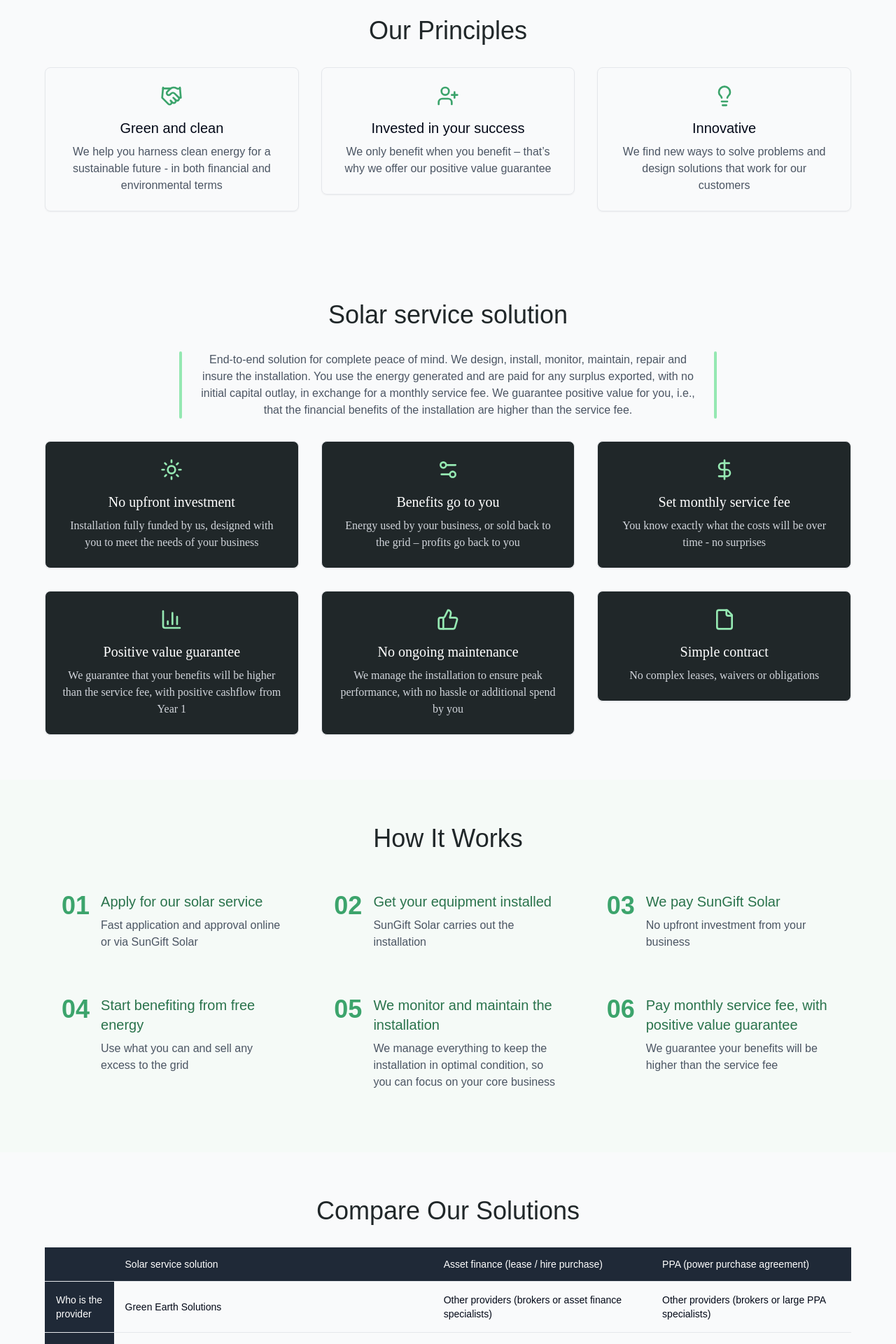
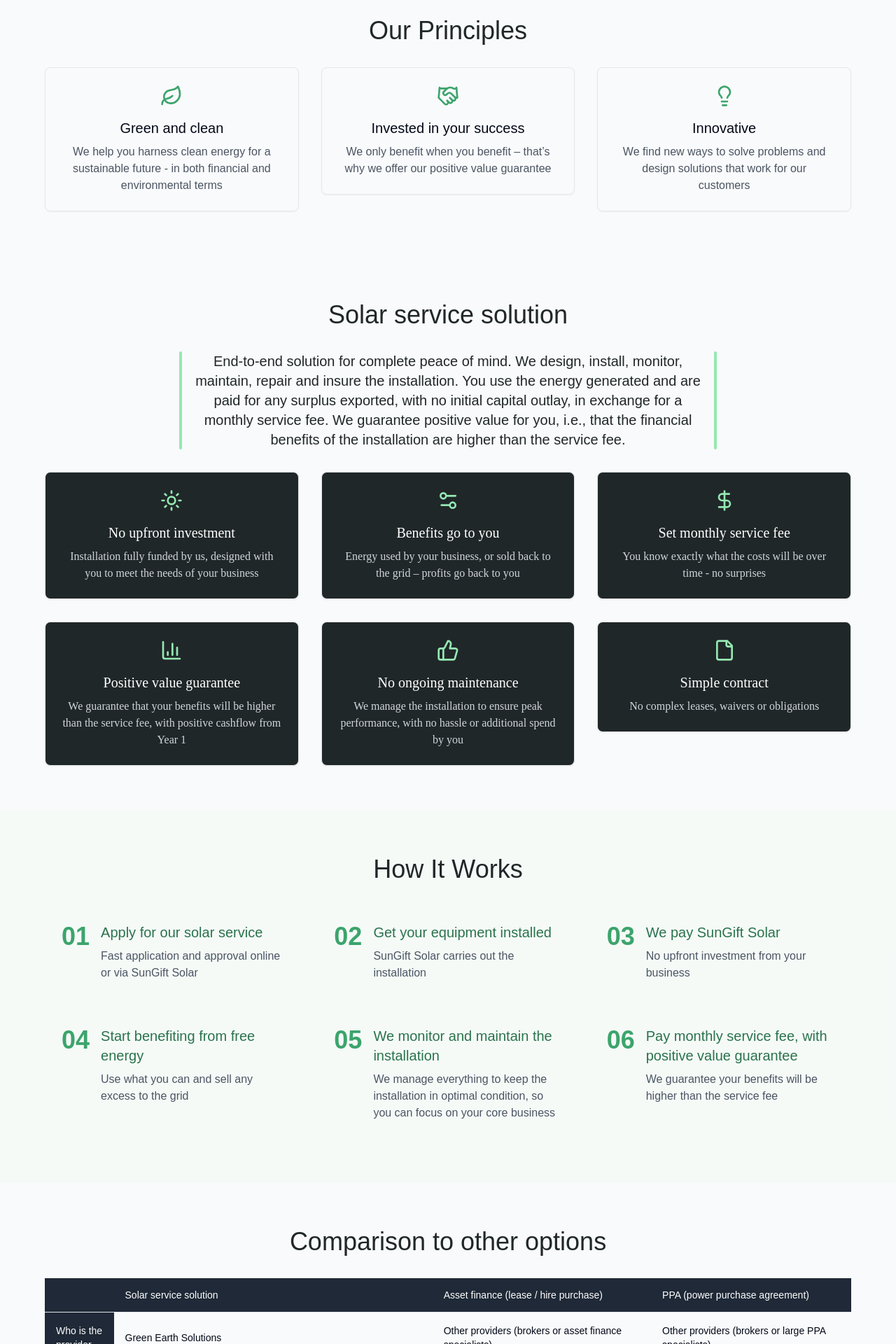
Before and after one commit to marianne-p/ges, a React (Vite) app: page / in a window 1280 px wide. Shown: the part 680-2600 px from the top of the page at 70% size. Built offline with nearby package versions, Linux system fonts and the light colour scheme; a web font is replaced by a local one.

Commit message:
changes 9Nov

```diff
--- a/src/components/Benefits.jsx
+++ b/src/components/Benefits.jsx
@@ -1,15 +1,15 @@
 import { motion } from "framer-motion";
-import { LightbulbIcon, HandshakeIcon, UserPlusIcon } from "lucide-react";
+import { LightbulbIcon, HandshakeIcon, UserPlusIcon, LeafyGreenIcon, LeafIcon, HandHelpingIcon, HandHeartIcon, HeartHandshakeIcon } from "lucide-react";
 import { Card } from "@/components/ui/card";
 
 const benefits = [
   {
-    icon: <HandshakeIcon className="h-8 w-8" />,
+    icon: <LeafIcon className="h-8 w-8" />,
     title: "Green and clean",
     description: "We help you harness clean energy for a sustainable future - in both financial and environmental terms",
   },
   {
-    icon: <UserPlusIcon className="h-8 w-8" />,
+    icon: <HandshakeIcon className="h-8 w-8" />,
     title: "Invested in your success",
     description: "We only benefit when you benefit – that’s why we offer our positive value guarantee",
   },
--- a/src/components/ComparisonPreview.jsx
+++ b/src/components/ComparisonPreview.jsx
@@ -9,7 +9,7 @@ const ComparisonPreview = () => {
   return (
     <section className="section-padding bg-gray-50">
       <div className="container mx-auto">
-        <h2 className="section-title">Compare Our Solutions</h2>
+        <h2 className="section-title">Comparison to other options</h2>
         <motion.div
           initial={{ opacity: 0, y: 20 }}
           whileInView={{ opacity: 1, y: 0 }}
--- a/src/components/Footer.jsx
+++ b/src/components/Footer.jsx
@@ -4,13 +4,17 @@ const Footer = () => {
   return (
     <footer className="bg-secondary-dark text-gray-300 py-12">
       <div className="container mx-auto px-4">
-        <div className="grid grid-cols-1 md:grid-cols-2 gap-8">
+        <div className="grid grid-cols-1 md:grid-cols-3 gap-8">
           <div className="space-y-4">
             <h3 className="text-xl font-medium text-white mb-4">Contact Us</h3>
             <div className="flex items-center space-x-3">
               <Mail className="h-5 w-5 text-primary" />
               <p>info@greenearthsolutions.co.uk</p>
             </div>
+          </div>
+
+          <div className="space-y-4">
+            <h3 className="text-xl font-medium text-white mb-4">Address</h3>
             <div className="flex items-start space-x-3">
               <MapPin className="h-5 w-5 text-primary mt-1" />
               <div>
--- a/src/components/Services.jsx
+++ b/src/components/Services.jsx
@@ -37,13 +37,15 @@ const services = [
 
 const Services = () => {
   return (
-    <section className="section-padding bg-gray-50">
+    <section id="solar-solution" className="section-padding bg-gray-50">
       <div className="container mx-auto">
         <h2 className="section-title">Solar service solution</h2>
         <div className="flex flex-col items-center gap-4 mb-8">
           <div className="flex gap-4 max-w-3xl">
             <div className="w-1 bg-[#95e8b2] rounded shrink-0"></div>
-            <p className="section-subtitle text-gray-600 text-center space-x-1">End-to-end solution for complete peace of mind. We design, install, monitor, maintain, repair and insure the installation. You use the energy generated and are paid for any surplus exported, with no initial capital outlay, in exchange for a monthly service fee. We guarantee positive value for you, i.e., that the financial benefits of the installation are higher than the service fee.</p>
+            <p className="section-subtitle text-xl text-[#202729] text-center space-x-1">
+              End-to-end solution for complete peace of mind. We design, install, monitor, maintain, repair and insure the installation. You use the energy generated and are paid for any surplus exported, with no initial capital outlay, in exchange for a monthly service fee. We guarantee positive value for you, i.e., that the financial benefits of the installation are higher than the service fee.
+            </p>
             <div className="w-1 bg-[#95e8b2] rounded shrink-0"></div>
           </div>
         </div>
--- a/src/pages/Index.jsx
+++ b/src/pages/Index.jsx
@@ -45,7 +45,7 @@ const Index = () => {
             <Button
               size="lg"
               className="bg-white text-primary hover:bg-gray-100"
-              onClick={() => document.getElementById("contact").scrollIntoView({ behavior: "smooth" })}
+              onClick={() => document.getElementById("solar-solution").scrollIntoView({ behavior: "smooth" })}
             >
               Get Started
               <ArrowRightIcon className="ml-2 h-4 w-4" />
```
